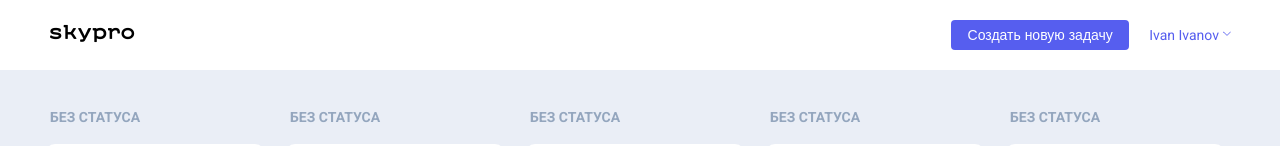
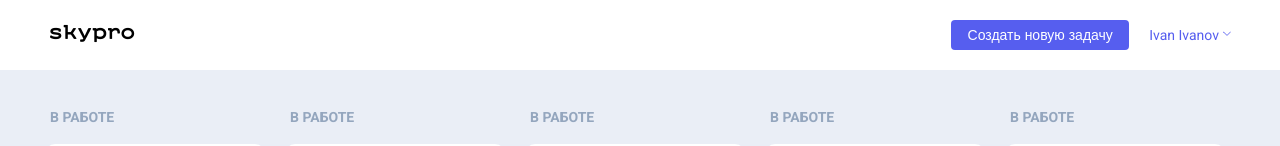
Before and after one commit to shaba-cmd/skypro-kanban, a React (Vite) app: page / in a window 1280 px wide. Shown: the top 146 px of the page. Built offline with nearby package versions, Linux system fonts and the light colour scheme.

Commit message:
Пара правок

```diff
--- a/package.json
+++ b/package.json
@@ -4,7 +4,7 @@
   "version": "0.0.0",
   "type": "module",
   "scripts": {
-    "dev": "vite",
+    "dev": "vite --open",
     "build": "vite build",
     "lint": "eslint .",
     "preview": "vite preview"
--- a/src/components/Card/MainCard.jsx
+++ b/src/components/Card/Card.jsx
@@ -1,4 +1,4 @@
-function MainCard () {
+function Card () {
     return (
         <div class="cards">
             <div class="cards__item">
@@ -184,4 +184,4 @@ function MainCard () {
     )
 }
 
-export default MainCard
+export default Card
--- /dev/null
+++ b/src/components/Column/Column.jsx
@@ -0,0 +1,14 @@
+import Card from "../Card/Card"
+
+function Column () {
+    return (
+        <div class="main__column column">
+            <div class="column__title">
+            <p>В работе</p>
+            </div>
+            <Card />
+        </div>
+    )
+}
+
+export default Column;
--- a/src/components/Column/MainColumn.jsx
+++ /dev/null
@@ -1,14 +0,0 @@
-import MainCard from "../Card/MainCard"
-
-function MainColumn () {
-    return (
-        <div class="main__column column">
-            <div class="column__title">
-            <p>Без статуса</p>
-            </div>
-            <MainCard />
-        </div>
-    )
-}
-
-export default MainColumn;
--- a/src/components/Main/Main.jsx
+++ b/src/components/Main/Main.jsx
@@ -1,4 +1,4 @@
-import MainColumn from "../Column/MainColumn"
+import Column from "../Column/Column"
 
 function Main () {
     return (
@@ -6,11 +6,11 @@ function Main () {
             <div class="container">
                 <div class="main__block">
                     <div class="main__content">
-                        <MainColumn />
-                        <MainColumn />
-                        <MainColumn />
-                        <MainColumn />
-                        <MainColumn />
+                        <Column />
+                        <Column />
+                        <Column />
+                        <Column />
+                        <Column />
                     </div>
                 </div>
             </div>
--- a/src/components/PopNewCard/PopNewCard.jsx
+++ b/src/components/PopNewCard/PopNewCard.jsx
@@ -7,7 +7,7 @@ function PopNewCard () {
                 <div class="pop-new-card__block">
                     <div class="pop-new-card__content">
                         <h3 class="pop-new-card__ttl">Создание задачи</h3>
-                        <a href="#" class="pop-new-card__close">&#10006</a>
+                        <a href="#" class="pop-new-card__close">&#10006;</a>
                         <div class="pop-new-card__wrap">
                             <form class="pop-new-card__form form-new" id="formNewCard" action="#">
                                 <div class="form-new__block">
```
